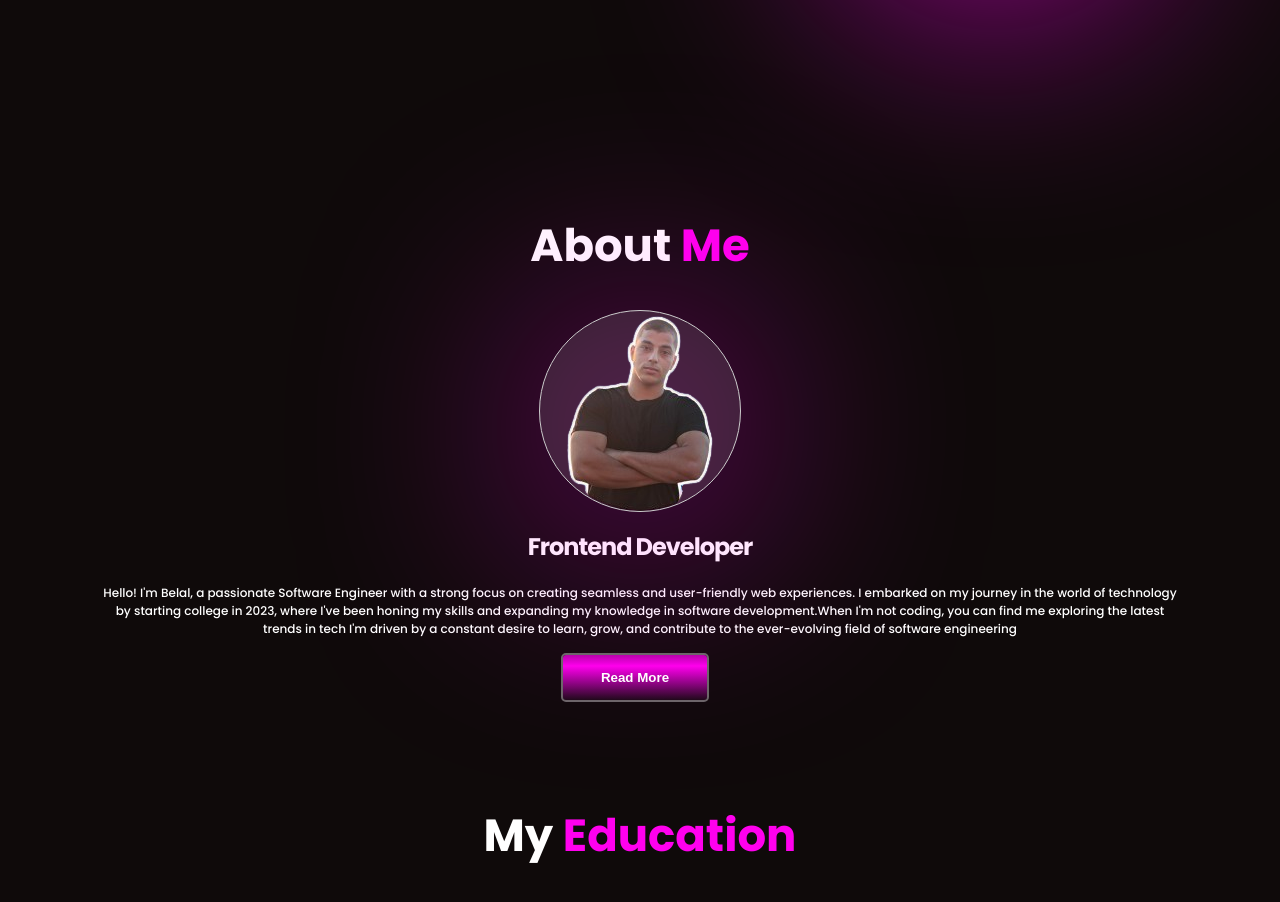
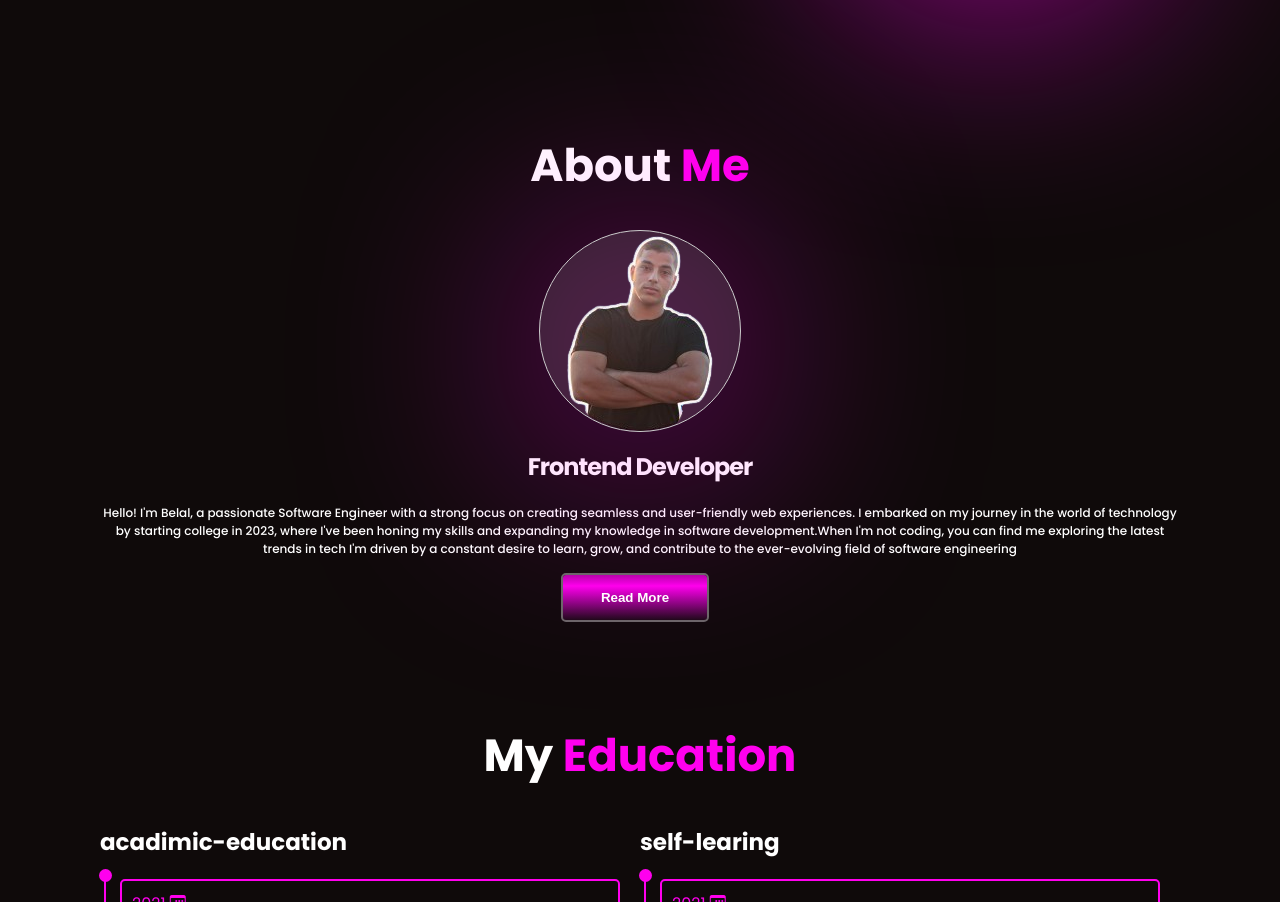
Before and after one commit to belal-Salah1/My-Portfoilo, a website: page index.html in a window 1280 px wide. Shown: the part 600-1502 px from the top of the page. Drawn offline with nearby package versions, Linux system fonts and the light colour scheme.

Commit message:
modify css for about me section

```diff
--- a/style.css
+++ b/style.css
@@ -301,7 +301,7 @@ img {
 /* End Landing */
 .about-me {
   text-align: center;
-  margin-top: var(--main-margin);
+  margin-top: calc(var(--main-margin)/5);
   margin-bottom: var(--main-margin);
   h1 {
     font-size: var(--main-size);
```
